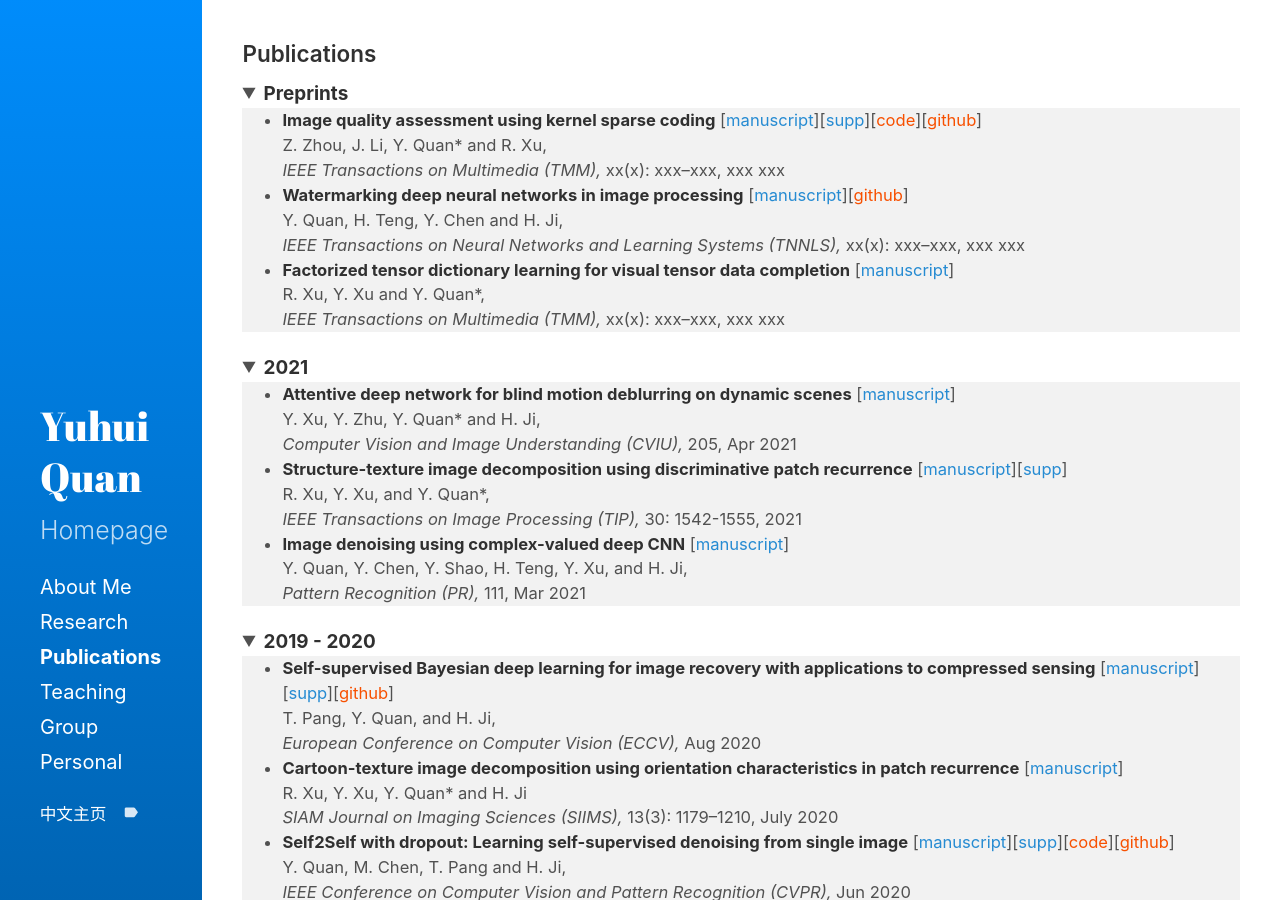
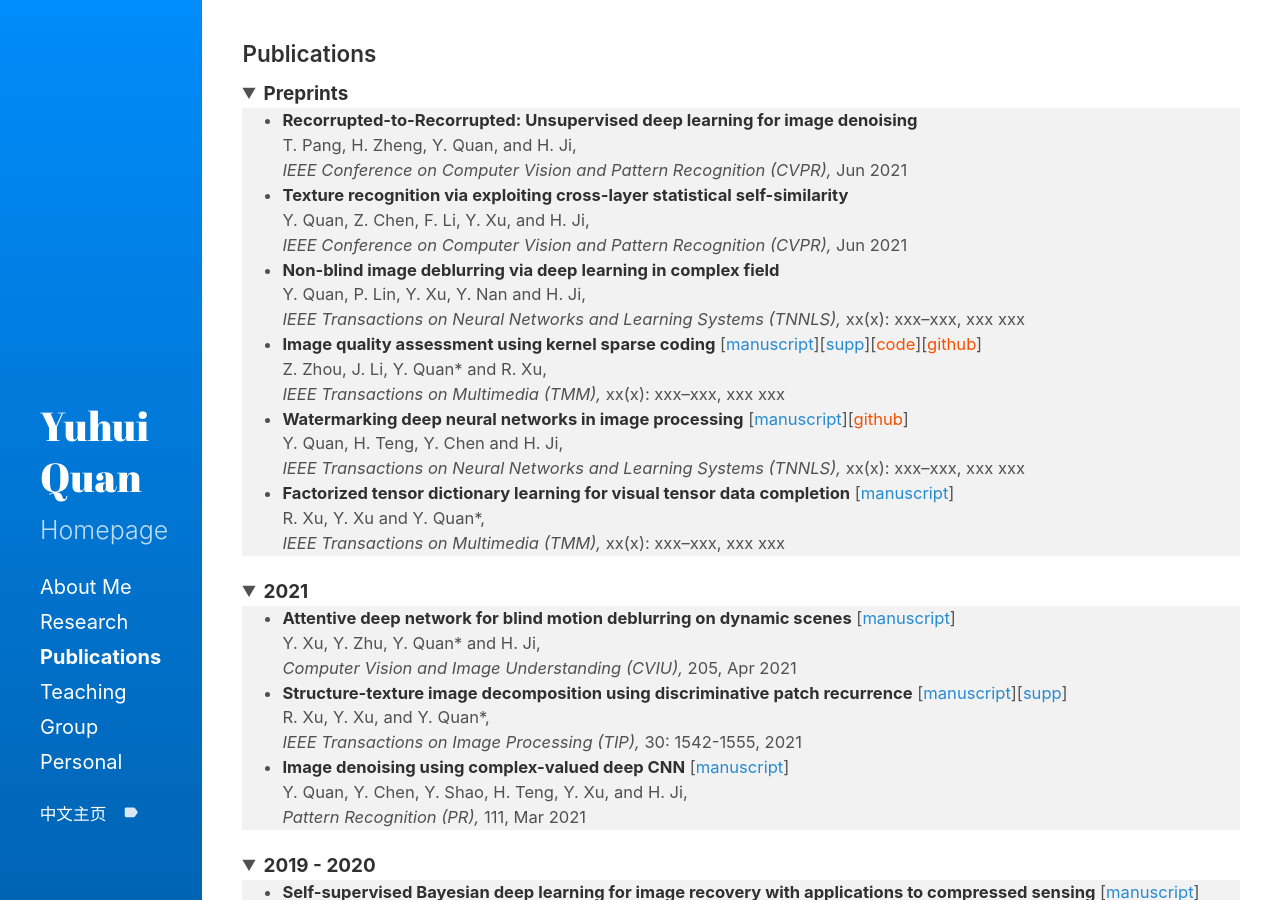
Before and after one commit to csyhquan/csyhquan.github.io, a Jekyll site: the page built from category/c_publication.md, in a window 1280 px wide and 900 px high. Built offline with Jekyll 4.4.1, drawn with Linux system fonts in a browser that asks for light colours.

Commit message:
Update c_publication.md

```diff
--- a/category/c_publication.md
+++ b/category/c_publication.md
@@ -8,6 +8,17 @@ title: Publications
 <t1>
 <ul style="background-color: #f2f2f2;">
 
+<li><span><strong>Recorrupted-to-Recorrupted: Unsupervised deep learning for image denoising</strong></span><br />
+<span> T. Pang, H. Zheng, Y. Quan, and H. Ji, <br />
+<em>IEEE Conference on Computer Vision and Pattern Recognition (CVPR), </em>Jun 2021</span></li>
+
+<li><span><strong>Texture recognition via exploiting cross-layer statistical self-similarity</strong></span><br />
+<span> Y. Quan, Z. Chen, F. Li, Y. Xu, and H. Ji, <br />
+<em>IEEE Conference on Computer Vision and Pattern Recognition (CVPR), </em>Jun 2021</span></li>
+
+<li><span><strong>Non-blind image deblurring via deep learning in complex field</strong></span><br />
+<span> Y. Quan, P. Lin, Y. Xu, Y. Nan and H. Ji, <br />
+<em>IEEE Transactions on Neural Networks and Learning Systems (TNNLS), </em>xx(x): xxx–xxx, xxx xxx</span></li>
 
 <li><span><strong>Image quality assessment using kernel sparse coding</strong>  [<a href="https://csyhquan.github.io/manuscript/20x-tmm-Image%20Quality%20Assessment%20Using%20Kernel%20Sparse%20Coding.pdf">manuscript</a>][<a href="https://csyhquan.github.io/manuscript/20x-tmm-Image%20Quality%20Assessment%20Using%20Kernel%20Sparse%20Coding%20(SUPP).pdf">supp</a>][<a href="https://csyhquan.github.io/code/TMM-kernel/TMM-KSC_IQA-FinalCode.rar"><font color="#F75000">code</font></a>][<a href="https://github.com/JoanneZZH/KSC-IQA" ><font color="#F75000">github</font></a>] </span><br />
 <span> Z. Zhou, J. Li, Y. Quan* and R. Xu, <br />
@@ -17,6 +28,7 @@ title: Publications
 <li><span><strong>Watermarking deep neural networks in image processing</strong>  [<a href="https://csyhquan.github.io/manuscript/20x-tnnls-Watermarking%20Deep%20Neural%20Networks%20in%20Image%20Processing.pdf">manuscript</a>][<a href="https://github.com/painfulloop/Watermark-DnCNN.git" ><font color="#F75000">github</font></a>]</span><br />
 <span> Y. Quan, H. Teng, Y. Chen and H. Ji, <br />
 <em>IEEE Transactions on Neural Networks and Learning Systems (TNNLS), </em>xx(x): xxx–xxx, xxx xxx</span></li>
+
 <li><span><strong>Factorized tensor dictionary learning for visual tensor data completion</strong>  [<a href="https://csyhquan.github.io/manuscript/20x-tmm-Factorized%20Tensor%20Dictionary%20Learning%20for%20Visual%20Tensor%20Data%20Completion.PDF">manuscript</a>]<!--[<a href="https://csyhquan.github.io/code/tensor_completion.rar"><font color="#F75000">code</font></a>]--></span><br />
 <span>R. Xu, Y. Xu and Y. Quan*, <br />
 <em>IEEE Transactions on Multimedia (TMM), </em>xx(x): xxx–xxx, xxx xxx</span></li>
```
